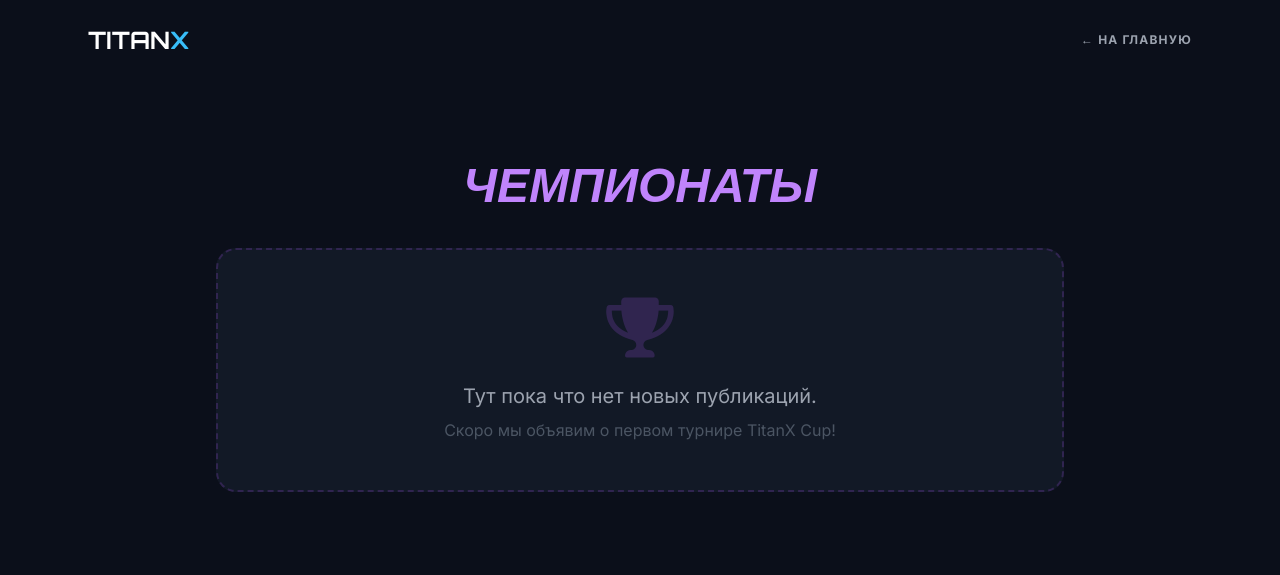
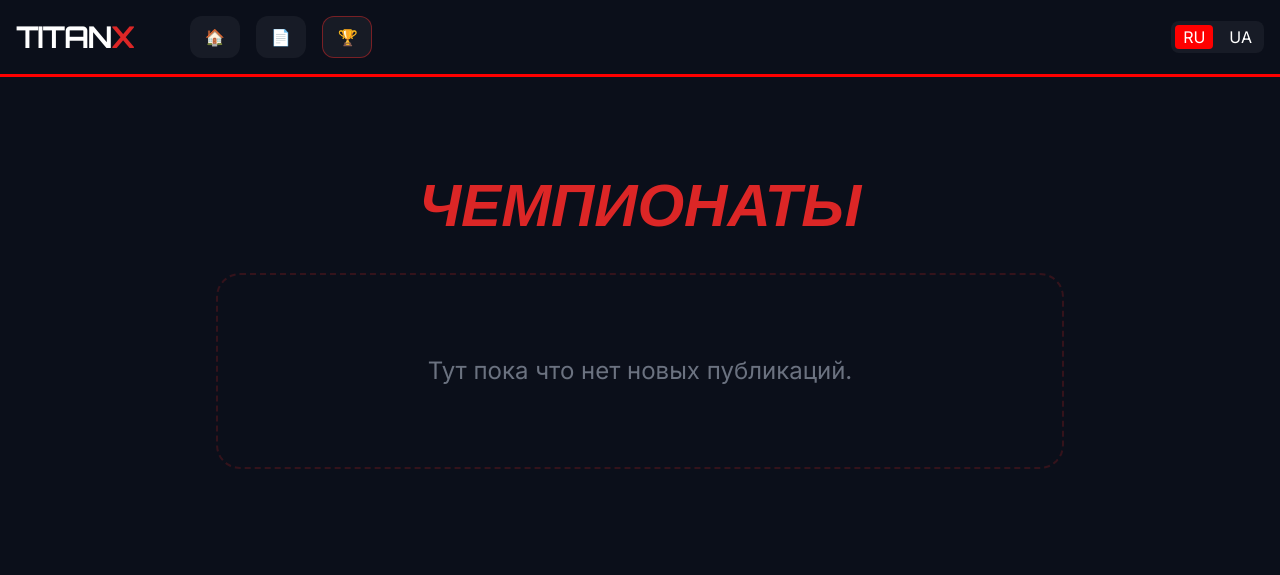
Before and after one commit to ket20091976-maker/titanx-bloxd-sng, a plain HTML site: page championships.html in a window 1280 px wide. Drawn offline with nearby package versions, Linux system fonts and the light colour scheme.

Commit message:
Update championships.html

```diff
--- a/championships.html
+++ b/championships.html
@@ -3,29 +3,60 @@
 <head>
     <meta charset="UTF-8">
     <meta name="viewport" content="width=device-width, initial-scale=1.0">
-    <title>Чемпионаты | TitanX Bloxd SNG</title>
+    <title>Чемпионаты | TitanX</title>
     <script src="https://cdn.tailwindcss.com"></script>
     <link href="https://cdnjs.cloudflare.com/ajax/libs/font-awesome/6.0.0/css/all.min.css" rel="stylesheet">
     <style>
-        @import url('https://fonts.googleapis.com/css2?family=Orbitron:wght@700&family=Inter:wght@400;700&display=swap');
+        @import url('https://fonts.googleapis.com/css2?family=Orbitron:wght@700&family=Inter:wght@400;700;900&display=swap');
         body { background-color: #0b0f1a; color: white; font-family: 'Inter', sans-serif; }
         .title-font { font-family: 'Orbitron', sans-serif; }
-        .card { background: rgba(30, 41, 59, 0.4); border-radius: 20px; border: 1px solid rgba(255,255,255,0.05); }
+        .header-line { border-bottom: 3px solid #ff0000; }
+        .nav-item { display: flex; align-items: center; gap: 10px; padding: 8px 15px; background: rgba(255,255,255,0.05); border-radius: 12px; transition: 0.3s; overflow: hidden; max-width: 50px; }
+        .nav-item:hover { max-width: 200px; background: rgba(255,255,255,0.15); border: 1px solid #ff0000; }
+        .nav-text { opacity: 0; white-space: nowrap; transition: 0.3s; font-weight: bold; text-transform: uppercase; font-size: 14px; }
+        .nav-item:hover .nav-text { opacity: 1; }
+        .lang-btn.active { background: #ff0000; color: white; }
     </style>
 </head>
 <body>
-    <nav class="p-6 max-w-6xl mx-auto flex justify-between items-center">
-        <a href="index.html" class="text-2xl font-bold title-font uppercase">TITAN<span class="text-sky-400">X</span></a>
-        <a href="index.html" class="text-gray-400 hover:text-white transition uppercase text-xs font-bold tracking-widest">← На главную</a>
-    </nav>
+    <header class="header-line relative p-4 flex items-center justify-between">
+        <div class="flex items-center gap-6">
+            <div class="text-3xl font-black title-font tracking-tighter mr-8">TITAN<span class="text-red-600">X</span></div>
+            <nav class="flex gap-4">
+                <a href="index.html" class="nav-item"><span>🏠</span><span class="nav-text" id="nav-home">Главная</span></a>
+                <a href="news.html" class="nav-item"><span>📄</span><span class="nav-text" id="nav-news">Новости</span></a>
+                <a href="championships.html" class="nav-item border border-red-600/50"><span>🏆</span><span class="nav-text" id="nav-champs">Чемпионаты</span></a>
+            </nav>
+        </div>
+        <div class="flex gap-2 bg-white/5 p-1 rounded-lg">
+            <div onclick="setLang('ru')" id="btn-ru" class="lang-btn px-2 rounded cursor-pointer">RU</div>
+            <div onclick="setLang('ua')" id="btn-ua" class="lang-btn px-2 rounded cursor-pointer">UA</div>
+        </div>
+    </header>
 
-    <main class="max-w-4xl mx-auto px-6 py-20 text-center">
-        <h1 class="text-5xl font-black title-font mb-10 uppercase italic text-purple-400">Чемпионаты</h1>
-        <div class="card p-12 border-dashed border-2 border-purple-500/20">
-            <i class="fa-solid fa-trophy text-6xl text-purple-500/20 mb-6"></i>
-            <p class="text-xl text-gray-400 font-medium">Тут пока что нет новых публикаций.</p>
-            <p class="text-gray-600 mt-2">Скоро мы объявим о первом турнире TitanX Cup!</p>
+    <main class="max-w-4xl mx-auto px-6 py-24 text-center">
+        <h1 class="text-6xl font-black title-font mb-10 italic uppercase text-red-600" id="page-title">Чемпионаты</h1>
+        <div class="p-20 border-2 border-dashed border-red-600/20 rounded-3xl">
+            <p class="text-2xl text-gray-500" id="no-pub">Тут пока что нет новых публикаций.</p>
         </div>
     </main>
+
+    <script>
+        const langData = {
+            ru: { navHome: "Главная", navNews: "Новости", navChamps: "Чемпионаты", pageTitle: "Чемпионаты", noPub: "Тут пока что нет новых публикаций." },
+            ua: { navHome: "Головна", navNews: "Новини", navChamps: "Чемпіонати", pageTitle: "Чемпіонати", noPub: "Тут поки що немає нових публікацій." }
+        };
+        function setLang(lang) {
+            localStorage.setItem('selectedLang', lang);
+            document.querySelectorAll('.lang-btn').forEach(b => b.classList.remove('active'));
+            document.getElementById('btn-' + lang).classList.add('active');
+            document.getElementById('nav-home').innerText = langData[lang].navHome;
+            document.getElementById('nav-news').innerText = langData[lang].navNews;
+            document.getElementById('nav-champs').innerText = langData[lang].navChamps;
+            document.getElementById('page-title').innerText = langData[lang].pageTitle;
+            document.getElementById('no-pub').innerText = langData[lang].noPub;
+        }
+        setLang(localStorage.getItem('selectedLang') || 'ru');
+    </script>
 </body>
 </html>
```
